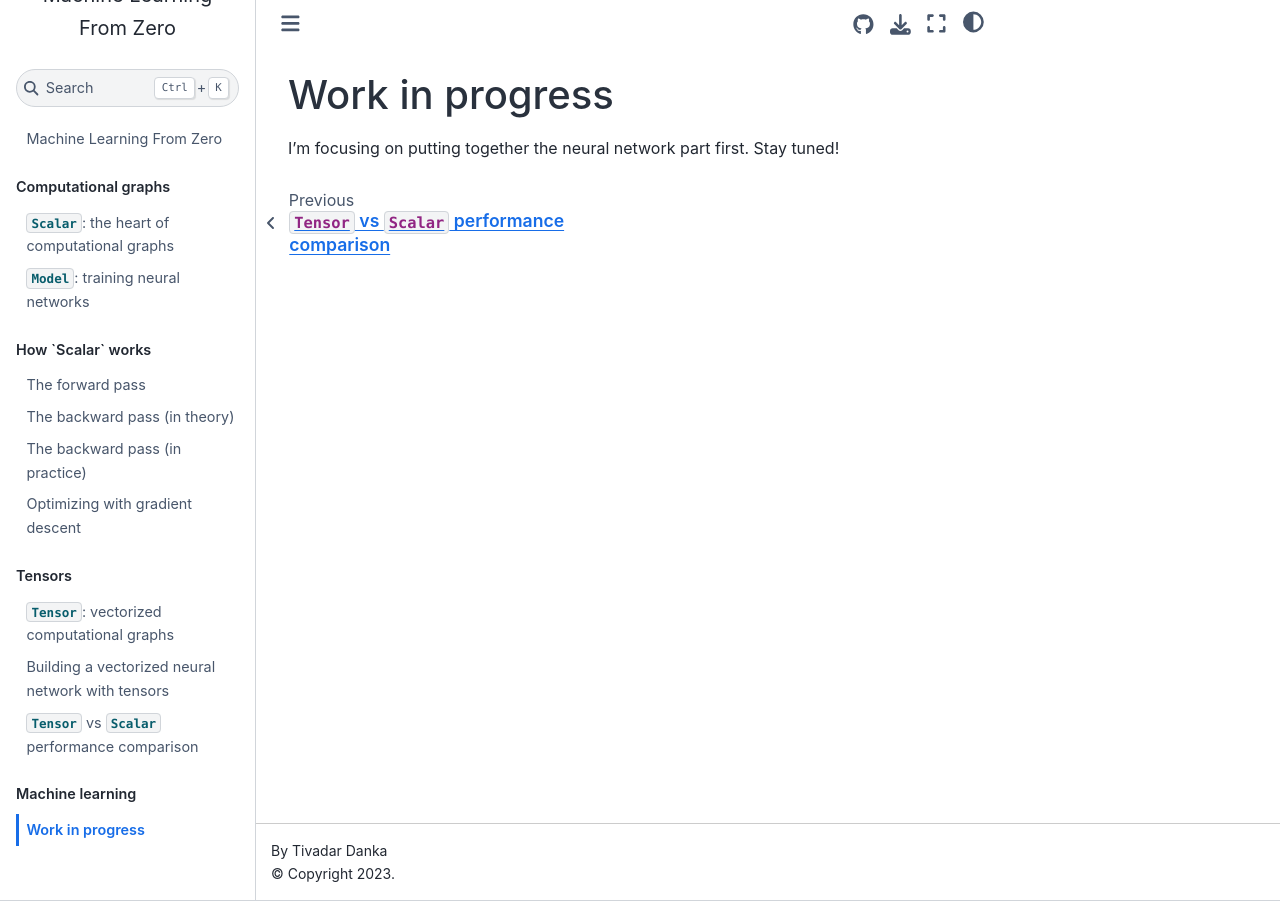
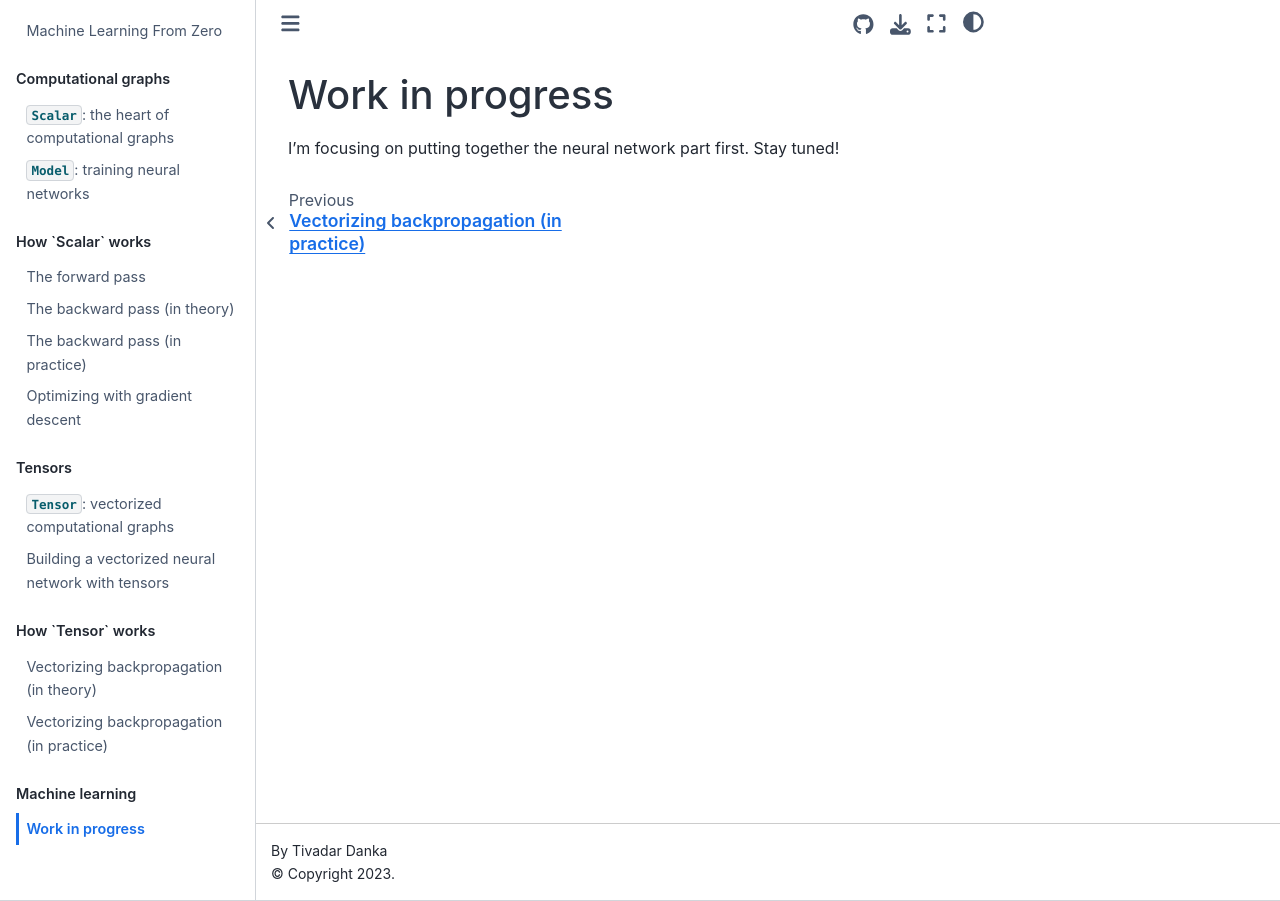
Before and after one commit to cosmic-cortex/mlfz, a Jupyter Book: the page built from docs/01-machine-learning/wip.ipynb, in a window 1280 px wide. Built offline with Jupyter Book 1.0.4 settings and Sphinx 7.4.7 and the Sphinx Book theme 1.1.4, drawn with Linux system fonts in a browser that asks for light colours; pages that are not in the unit, such as notebooks, are missing from menus.

Commit message:
vectorizing backprop

```diff
--- a/docs/_toc.yml
+++ b/docs/_toc.yml
@@ -22,7 +22,11 @@
   chapters:
   - file: 03-tensors/tensor
   - file: 03-tensors/mlp
-  - file: 03-tensors/comparison
+
+- caption: How `Tensor` works
+  chapters:
+  - file: 03-tensors/vectorizing-backpropagation-theory
+  - file: 03-tensors/vectorizing-backpropagation-practice
 
 - caption: Machine learning
   chapters:
```
Also changed, not shown: docs/03-tensors/comparison.ipynb (deleted), docs/03-tensors/mlp.ipynb, docs/03-tensors/tensor.ipynb, docs/03-tensors/vectorizing-backpropagation-practice.ipynb (added), docs/03-tensors/vectorizing-backpropagation-theory.ipynb (added).
